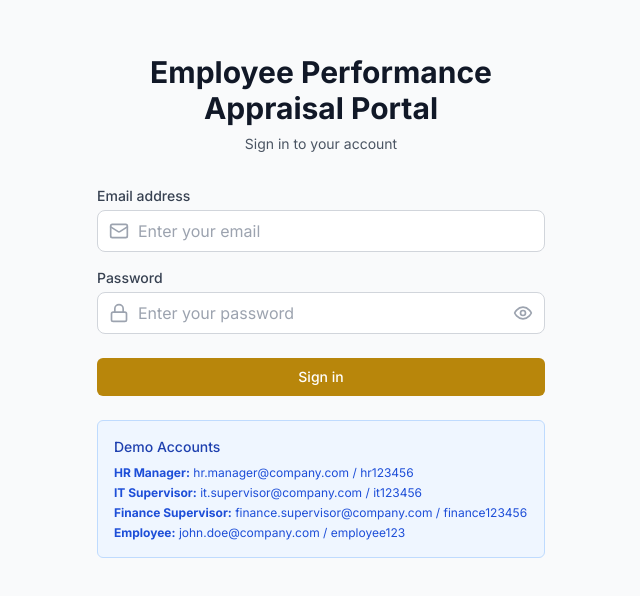
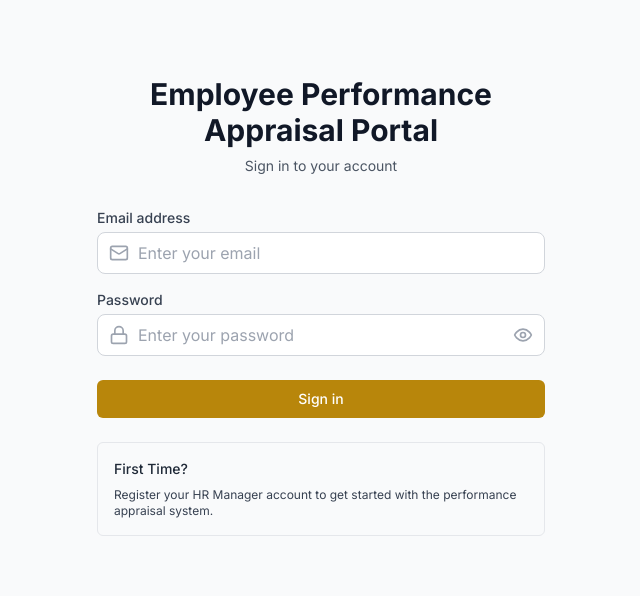
Before and after one commit to faraimushipe/employee-performance-appraisal-portal, a React (Create React App) app in the folder client/: page /login in a window 1280 px wide. Shown: the part 106-702 px from the top of the page, without its empty margins (319-959 px from the left). Built offline with nearby package versions, Linux system fonts and the light colour scheme; no server answers; the HTML template or start-up script is replaced by a standard one.

Commit message:
Update Login.js

```diff
--- a/client/src/pages/Login.js
+++ b/client/src/pages/Login.js
@@ -126,13 +126,10 @@ const Login = () => {
           </div>
 
           <div className="mt-6">
-            <div className="bg-blue-50 border border-blue-200 rounded-md p-4">
-              <h3 className="text-sm font-medium text-blue-800 mb-2">Demo Accounts</h3>
-              <div className="text-xs text-blue-700 space-y-1">
-                <div><strong>HR Manager:</strong> hr.manager@company.com / hr123456</div>
-                <div><strong>IT Supervisor:</strong> it.supervisor@company.com / it123456</div>
-                <div><strong>Finance Supervisor:</strong> finance.supervisor@company.com / finance123456</div>
-                <div><strong>Employee:</strong> john.doe@company.com / employee123</div>
+            <div className="bg-gray-50 border border-gray-200 rounded-md p-4">
+              <h3 className="text-sm font-medium text-gray-800 mb-2">First Time?</h3>
+              <div className="text-xs text-gray-700">
+                Register your HR Manager account to get started with the performance appraisal system.
               </div>
             </div>
           </div>
```
